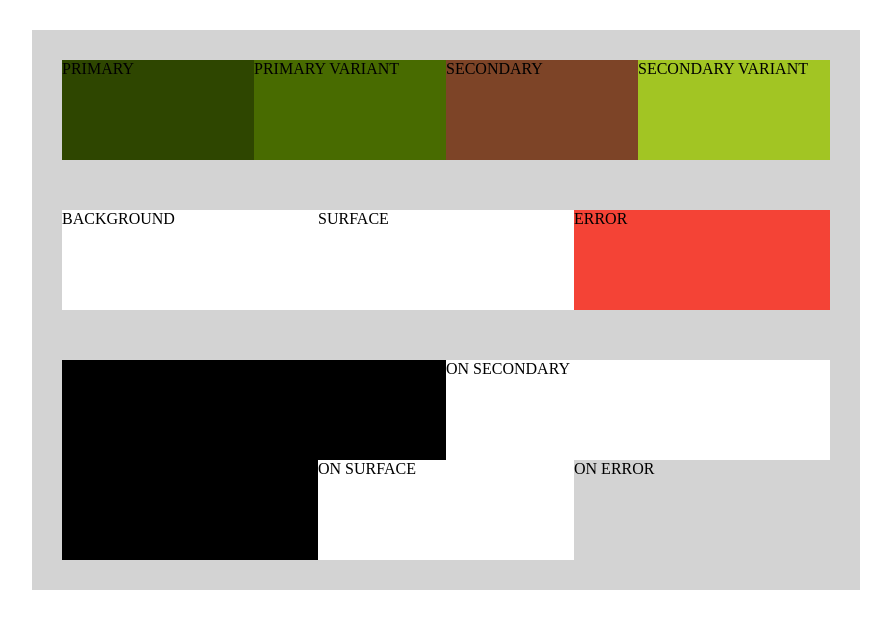
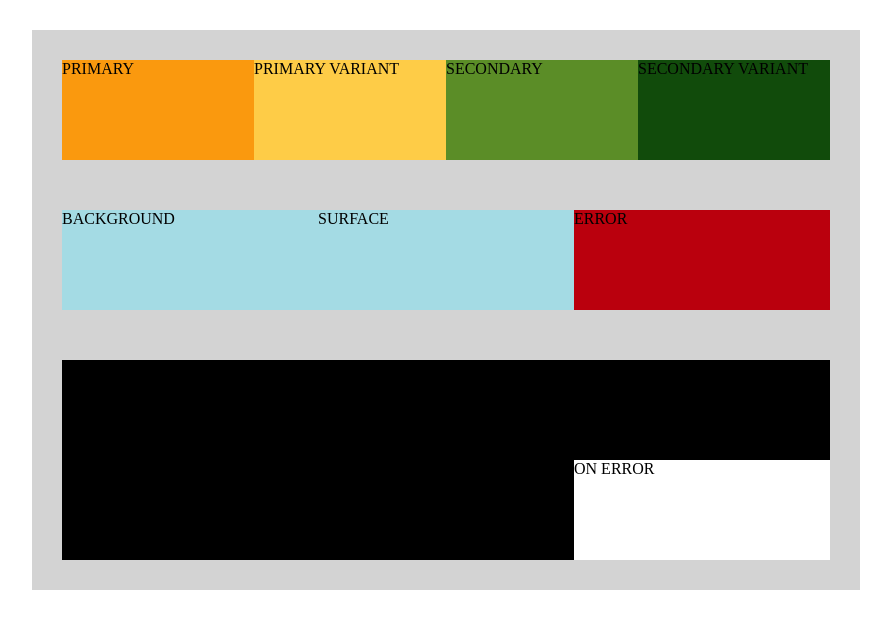
Before and after one commit to NordThing/Health-PWA, a PHP site: page /theme-color.html in a window 1280 px wide. Shown: the top 629 px of the page, without its empty margins (6-897 px from the left). Run offline with PHP 8.4, Linux system fonts and the light colour scheme.

Commit message:
Added new colors to theme.css

```diff
--- a/css/theme.css
+++ b/css/theme.css
@@ -1,16 +1,17 @@
 /* Color variables that could be used */
 :root {
-  --primary: #2E4600;
-  --primary-dark: #486B00;
-  --secondary: #7D4427;
-  --secondary-dark: #A2C523;
+  --primary: #fa990e;
+  --primary-dark: #fecc47;
+  --secondary: #5b8d27;
+  --secondary-dark: #114b0b;
   --on-primary: #000000;
-  --on-secondary: #ffffff;
+  --on-secondary: #000000;
   --on-background: #000000;
-  --on-surface: #ffffff;
-  --surface: #ffffff;
-  --background: #ffffff;
-  --error: #f44336;
+  --on-surface: #000000;
+  --surface: #a4dbe4;
+  --background: #a4dbe4;
+  --error: #ba000d;
+  --on-error: #ffffff;
   --testing: #f44336;
 }
 
```
